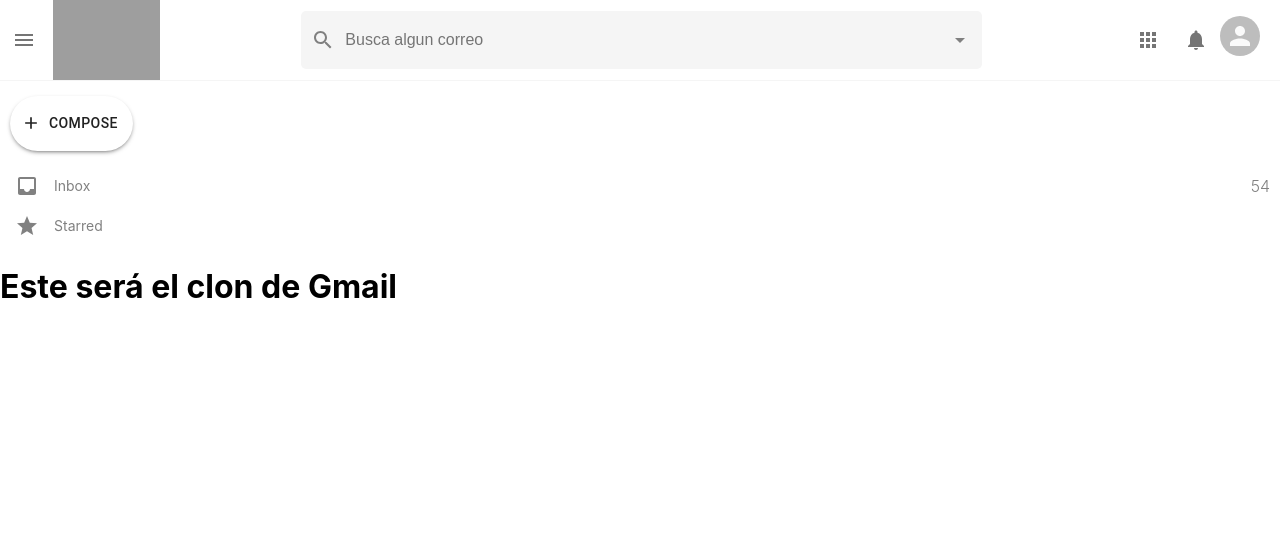
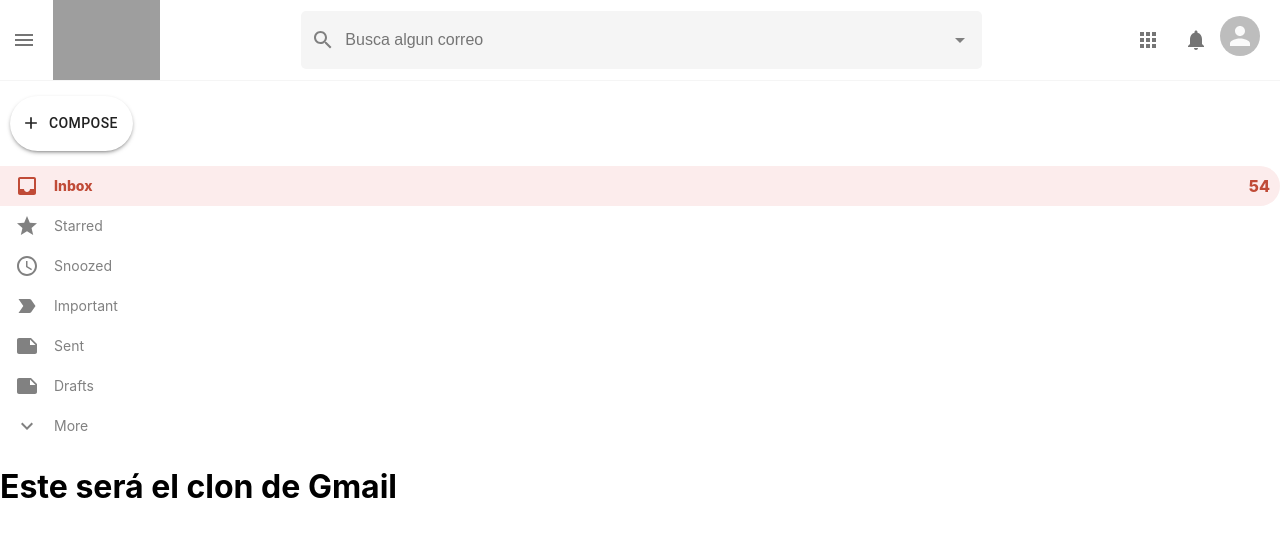
Before and after one commit to aldoecheverrria/gmail-clone-aldo, a React (Create React App) app: page / in a window 1280 px wide. Shown: the top 536 px of the page. Built offline with nearby package versions, Linux system fonts and the light colour scheme; grey boxes are pictures that could not be loaded.

Commit message:
almost full sidebar icons

```diff
--- a/src/Sidebar.js
+++ b/src/Sidebar.js
@@ -5,6 +5,11 @@
 import SidebarOption from './SidebarOption';
 import InboxIcon from "@material-ui/icons/Inbox";
 import StarIcon from "@material-ui/icons/Star"
+import AccessTimeIcon from "@material-ui/icons/AccessTime";
+import LabelImportantIcon from "@material-ui/icons/LabelImportant";
+import NearMeIcon from "@material-ui/icons/Note";
+import NoteIcon from "@material-ui/icons/Note";
+import ExpandMoreIcon from "@material-ui/icons/ExpandMore"
 
 function Sidebar() {
   return (
@@ -26,6 +31,37 @@
         Icon={StarIcon}
         title="Starred"
         number={54}
+        selected={false}
+      />
+      <SidebarOption
+        Icon={AccessTimeIcon}
+        title="Snoozed"
+        number={54}
+        selected={false}
+      />
+      <SidebarOption
+        Icon={LabelImportantIcon}
+        title="Important"
+        number={54}
+        selected={false}
+      />
+      <SidebarOption
+        Icon={NearMeIcon}
+        title="Sent"
+        number={54}
+        selected={false}
+      />
+      <SidebarOption
+        Icon={NoteIcon}
+        title="Drafts"
+        number={54}
+        selected={false}
+      />
+      <SidebarOption
+        Icon={ExpandMoreIcon}
+        title="More"
+        number={54}
+        selected={false}
       />
 
     </div>
--- a/src/SidebarOption.css
+++ b/src/SidebarOption.css
@@ -7,6 +7,21 @@
   border-bottom-right-radius: 20px;
   cursor: pointer;
   color: #818181;
+}
+
+.sidebarOption:hover,
+.sidebarOption:hover > p,
+.sidebarOption:hover > h3,
+.sidebarOption--active,
+.sidebarOption--active > p,
+.sidebarOption--active > h3 {
+  background-color: #fcecec;
+  color: #c04b37;
+  font-weight: 800 !important;
+}
+
+.sidebarOption > .MuiSvgIcon-root {
+  padding: 5px;
 }
 
 .sidebarOption > h3 {
@@ -27,15 +42,3 @@
 .sidebarOption:hover > p {
   display: inline;
 }
-
-.sidebarOption > .MuiSvgIcon-root {
-  padding: 5px;
-}
-
-.sidebarOption:hover,
-.sidebarOption:hover > p,
-.sidebarOption:hover > h3 {
-  background-color: #fcecec;
-  color: #c04b37;
-  font-weight: 800 !important;
-}
--- a/src/SidebarOption.js
+++ b/src/SidebarOption.js
@@ -8,7 +8,7 @@
             <h3>{title}</h3>
             <p>{number}</p>
         </div>
-    )
+    );
 }
 
 export default SidebarOption;
```
